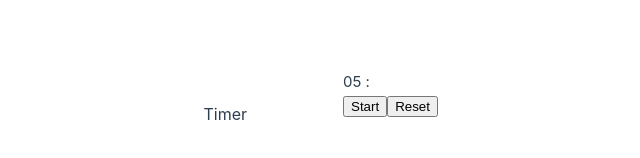
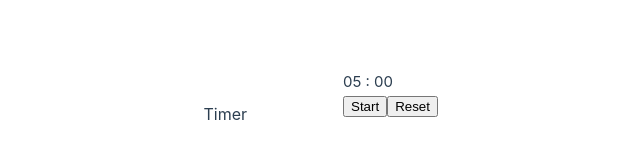
Before and after one commit to bastianpohl/timebox, a Vue app: page / in a window 1280 px wide. Shown: the part 294-452 px from the top of the page, without its empty margins (297-937 px from the left). Built offline with nearby package versions, Linux system fonts and the light colour scheme.

Commit message:
bugfix seconds

```diff
--- a/src/views/TimerView.vue
+++ b/src/views/TimerView.vue
@@ -1,7 +1,7 @@
 <template>
     <div>
         <div class="timer">
-            {{display.minutes}} : {{display.sekunden}}
+            {{display.minutes}} : {{display.seconds}}
         </div>
         <div>
             <TimerButton @toggleButton="toggleButton" :title="startButton" />
```
